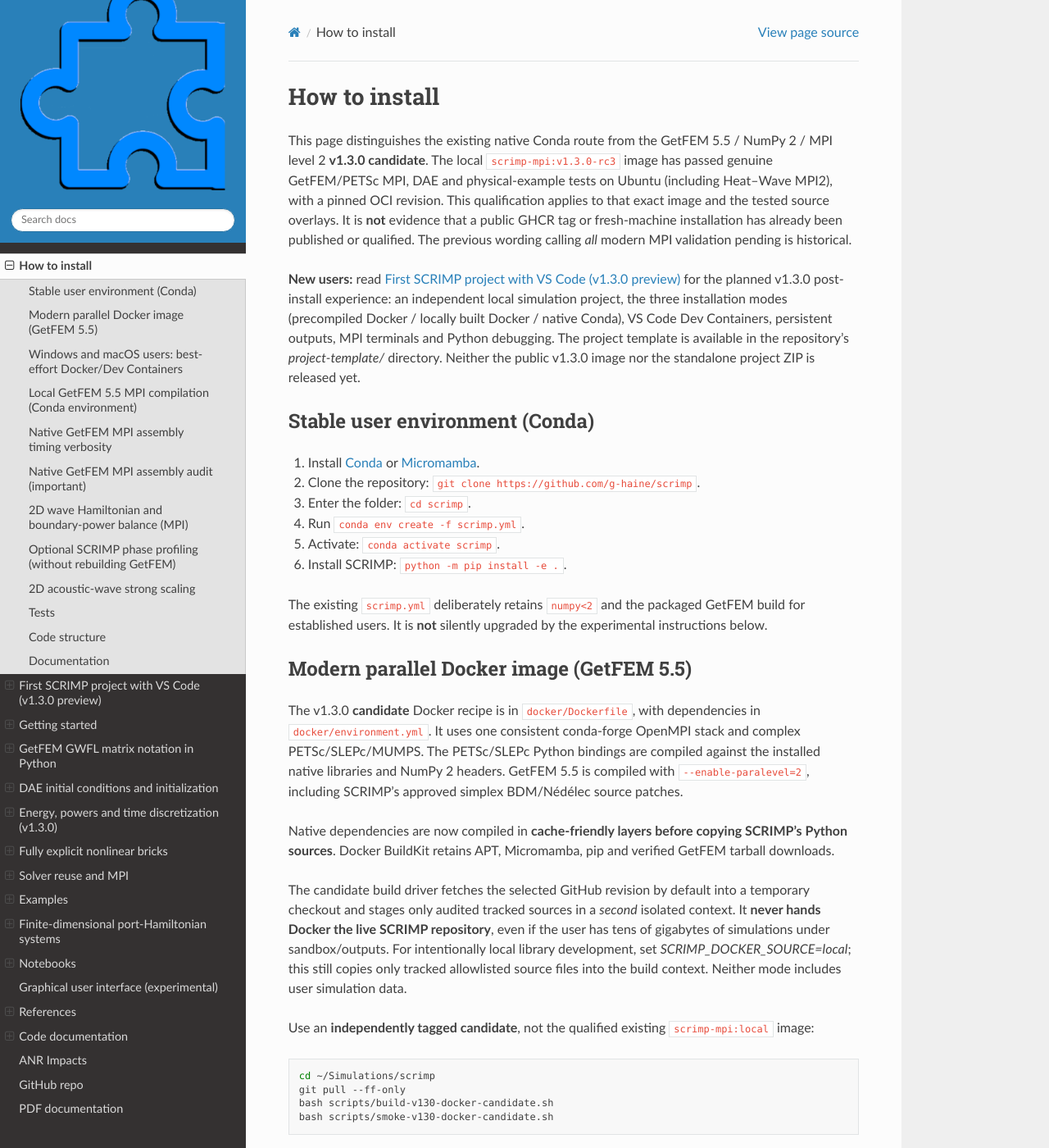
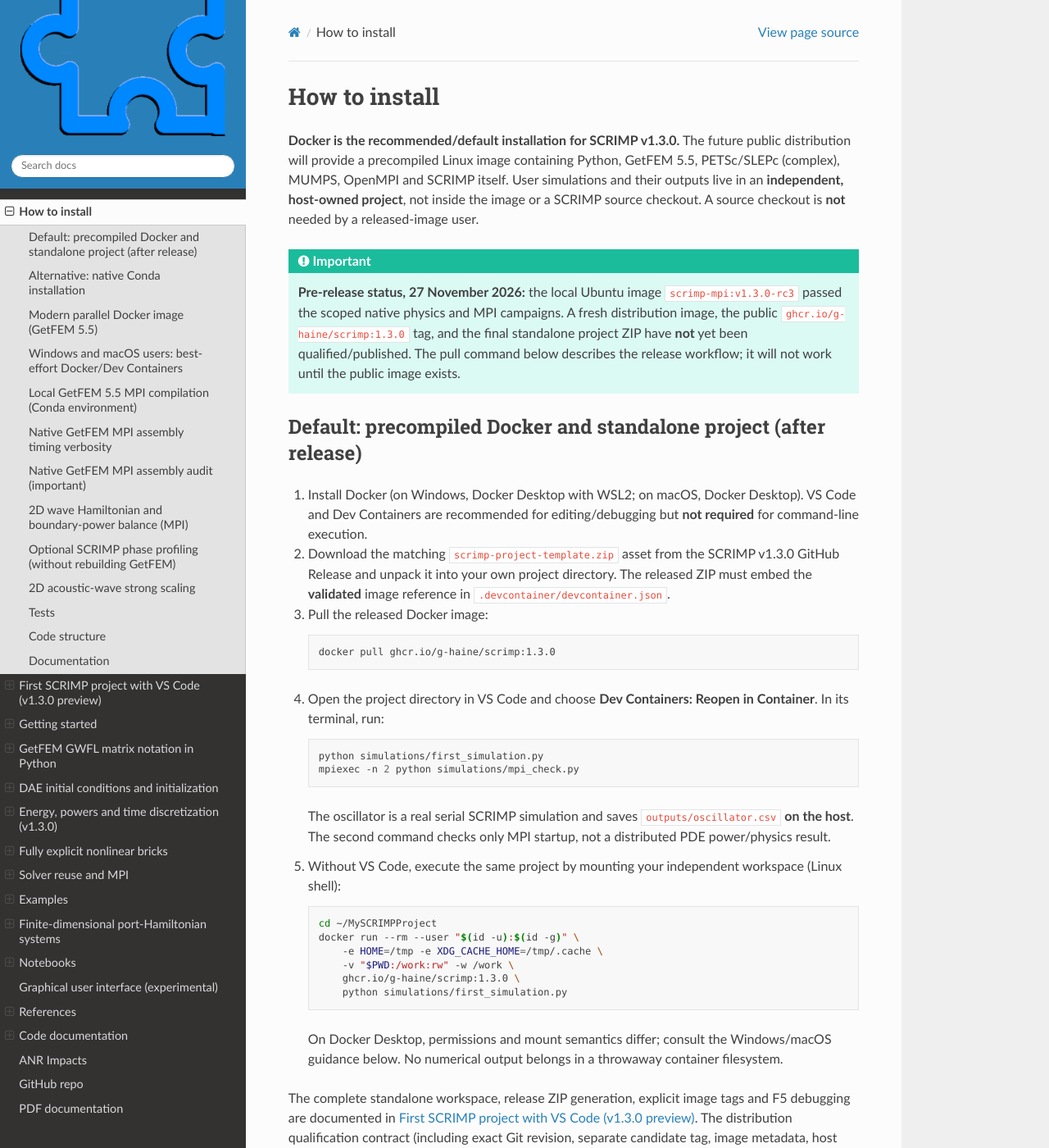
Before and after one commit to g-haine/scrimp, a Sphinx documentation site: the page built from docs/source/install.rst, in a window 1280 px wide and 1400 px high. Shown: the whole window at 82% size. Built offline with Sphinx 7.4.7 and the Read the Docs theme 3.1.0, drawn with Linux system fonts in a browser that asks for light colours; some of the changed text lies outside the part shown.

Commit message:
docs: lead v1.3.0 installation with Docker, keep native Conda advanced

```diff
--- a/docs/source/install.rst
+++ b/docs/source/install.rst
@@ -1,27 +1,81 @@
 How to install
 ==============
 
-This page distinguishes the existing native Conda route from the
-GetFEM 5.5 / NumPy 2 / MPI level 2 **v1.3.0 candidate**.
-The local ``scrimp-mpi:v1.3.0-rc3`` image has passed genuine
-GetFEM/PETSc MPI, DAE and physical-example tests on Ubuntu
-(including Heat--Wave MPI2), with a pinned OCI revision.
-This qualification applies to that exact image and the tested
-source overlays. It is **not** evidence that a public GHCR tag
-or fresh-machine installation has already been published or
-qualified. The previous wording calling *all* modern MPI
-validation pending is historical.
+**Docker is the recommended/default installation for SCRIMP v1.3.0.**
+The future public distribution will provide a precompiled Linux image
+containing Python, GetFEM 5.5, PETSc/SLEPc (complex), MUMPS, OpenMPI and
+SCRIMP itself. User simulations and their outputs live in an
+**independent, host-owned project**, not inside the image or a SCRIMP
+source checkout. A source checkout is **not** needed by a released-image
+user.
 
-**New users:** read :doc:`vscode` for the planned v1.3.0
-post-install experience: an independent local simulation project,
-the three installation modes (precompiled Docker / locally built
-Docker / native Conda), VS Code Dev Containers, persistent outputs,
-MPI terminals and Python debugging. The project template is available
-in the repository's `project-template/` directory. Neither the
-public v1.3.0 image nor the standalone project ZIP is released yet.
+.. important::
 
-Stable user environment (Conda)
--------------------------------
+   **Pre-release status, 27 November 2026:** the local Ubuntu image
+   ``scrimp-mpi:v1.3.0-rc3`` passed the scoped native physics and MPI
+   campaigns. A fresh distribution image, the public
+   ``ghcr.io/g-haine/scrimp:1.3.0`` tag, and the final standalone
+   project ZIP have **not** yet been qualified/published. The pull
+   command below describes the release workflow; it will not work
+   until the public image exists.
+
+Default: precompiled Docker and standalone project (after release)
+------------------------------------------------------------------
+
+1. Install Docker (on Windows, Docker Desktop with WSL2; on macOS,
+   Docker Desktop). VS Code and Dev Containers are recommended for
+   editing/debugging but **not required** for command-line execution.
+2. Download the matching
+   ``scrimp-project-template.zip`` asset from the SCRIMP v1.3.0
+   GitHub Release and unpack it into your own project directory. The
+   released ZIP must embed the **validated** image reference in
+   ``.devcontainer/devcontainer.json``.
+3. Pull the released Docker image:
+
+   .. code-block:: bash
+
+      docker pull ghcr.io/g-haine/scrimp:1.3.0
+
+4. Open the project directory in VS Code and choose
+   **Dev Containers: Reopen in Container**. In its terminal, run:
+
+   .. code-block:: bash
+
+      python simulations/first_simulation.py
+      mpiexec -n 2 python simulations/mpi_check.py
+
+   The oscillator is a real serial SCRIMP simulation and saves
+   ``outputs/oscillator.csv`` **on the host**. The second command
+   checks only MPI startup, not a distributed PDE power/physics result.
+
+5. Without VS Code, execute the same project by mounting your
+   independent workspace (Linux shell):
+
+   .. code-block:: bash
+
+      cd ~/MySCRIMPProject
+      docker run --rm --user "$(id -u):$(id -g)" \
+          -e HOME=/tmp -e XDG_CACHE_HOME=/tmp/.cache \
+          -v "$PWD:/work:rw" -w /work \
+          ghcr.io/g-haine/scrimp:1.3.0 \
+          python simulations/first_simulation.py
+
+   On Docker Desktop, permissions and mount semantics differ; consult
+   the Windows/macOS guidance below. No numerical output belongs
+   in a throwaway container filesystem.
+
+The complete standalone workspace, release ZIP generation, explicit
+image tags and F5 debugging are documented in :doc:`vscode`.
+The distribution qualification contract (including exact Git revision,
+separate candidate tag, image metadata, host CSV and MPI check) is in
+``docs/V130_DOCKER_FIRST_RELEASE_GATE.md``. Until that gate and a
+fresh-machine installation pass, **do not publish the final tag**.
+
+Alternative: native Conda installation
+--------------------------------------
+
+The original Conda workflow is retained for current users and
+advanced developers. It is **not** the v1.3.0 default.
 
 1. Install `Conda <https://docs.conda.io/>`_ or
    `Micromamba <https://mamba.readthedocs.io/>`_.
@@ -31,9 +85,10 @@ Stable user environment (Conda)
 5. Activate: ``conda activate scrimp``.
 6. Install SCRIMP: ``python -m pip install -e .``.
 
-The existing ``scrimp.yml`` deliberately retains ``numpy<2`` and
-the packaged GetFEM build for established users. It is **not**
-silently upgraded by the experimental instructions below.
+The historical ``scrimp.yml`` deliberately retains its older
+packaged GetFEM/NumPy dependencies for existing users; **do not**
+interpret native Conda as a validated GetFEM 5.5/MPI/NumPy 2
+replacement for the candidate Docker stack.
 
 Modern parallel Docker image (GetFEM 5.5)
 -----------------------------------------
```
